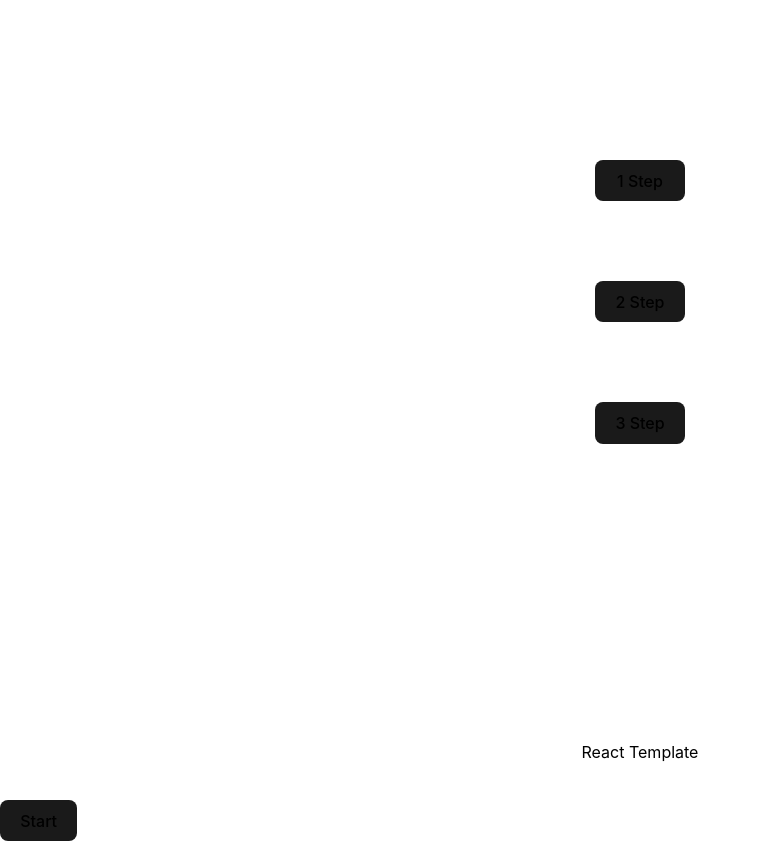
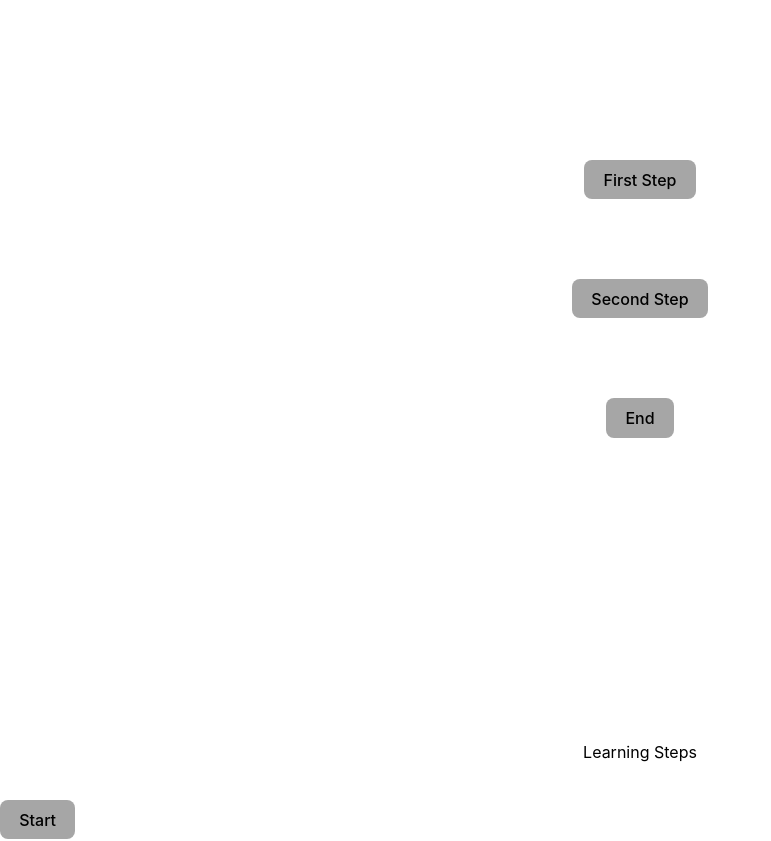
Before and after one commit to CyberWalrus/novice-learning-prototype, a React (Vite) app: page / in a window 1280 px wide. Shown: the whole page, without its empty margins (0-771 px from the left). Built offline with nearby package versions, Linux system fonts and the light colour scheme.

Commit message:
fix styles

```diff
--- a/src/components/button/index.tsx
+++ b/src/components/button/index.tsx
@@ -1,4 +1,3 @@
-import type { FC } from 'react';
 import { forwardRef } from 'react';
 import { clsx } from 'clsx';
 
--- a/src/components/button/style.module.scss
+++ b/src/components/button/style.module.scss
@@ -1,24 +1,26 @@
 .button {
+    width: max-content;
     padding: 0.6em 1.2em;
 
     font-weight: 500;
     font-size: 1em;
     font-family: inherit;
 
-    background-color: #1a1a1a;
-    border: 1px solid transparent;
+    background-color: var(--color_button);
+    border: 0;
     border-radius: 8px;
     cursor: pointer;
 
-    transition: border-color 0.25s;
+    transition: border-color 0.25s, box-shadow 0.25s;
 
     &_hover,
     &:hover {
-        border-color: #646cff;
+        border: 0;
+        box-shadow: 0 0 3px 1px var(--color_button-border);
     }
 
     &:focus,
     &:focus-visible {
-        outline: 4px auto -webkit-focus-ring-color;
+        outline: 0px auto -webkit-focus-ring-color;
     }
 }
--- a/src/components/footer/index.tsx
+++ b/src/components/footer/index.tsx
@@ -2,6 +2,6 @@ import type { FC } from 'react';
 
 import classes from './styles.module.scss';
 
-const Footer: FC = () => <footer className={classes.footer}>React Template</footer>;
+const Footer: FC = () => <footer className={classes.footer}>Learning Steps</footer>;
 
 export default Footer;
--- a/src/pages/home/index.tsx
+++ b/src/pages/home/index.tsx
@@ -54,7 +54,7 @@ const Home = () => {
                 isHover={isHoverFirst}
                 onClick={handleClickFirstStep}
             >
-                1 Step
+                First Step
             </Button>
             <Button
                 ref={$secondStep}
@@ -62,7 +62,7 @@ const Home = () => {
                 isHover={isHoverSecond}
                 onClick={handleClickSecondStep}
             >
-                2 Step
+                Second Step
             </Button>
             <Button
                 ref={$thirdStep}
@@ -70,7 +70,7 @@ const Home = () => {
                 isHover={isHoverThird}
                 onClick={handleClickThirdStep}
             >
-                3 Step
+                End
             </Button>
         </div>
     );
--- a/src/pages/home/styles.module.scss
+++ b/src/pages/home/styles.module.scss
@@ -1,6 +1,8 @@
 .home {
     display: flex;
     flex-direction: column;
+    align-items: center;
+    justify-content: center;
     margin-top: 5rem;
 }
 
--- a/src/styles/colors.scss
+++ b/src/styles/colors.scss
@@ -2,10 +2,14 @@
     color-scheme: light dark;
 
     --color_text: rgba(255, 255, 255, 0.87);
-    --color_background: #242424;
+    --color_background: #3c3c3c;
+    --color_button: #1a1a1a;
+    --color_button-border: #646cff;
 
     @media (prefers-color-scheme: light) {
         --color_text: #213547;
         --color_background: #ffffff;
+        --color_button: #a6a6a6;
+        --color_button-border: #242aa0;
     }
 }
--- a/src/widgets/focus-layout/focus-layout.module.scss
+++ b/src/widgets/focus-layout/focus-layout.module.scss
@@ -12,24 +12,32 @@
 
 .transparent-box {
     position: absolute;
-    /* stylelint-disable */
-    transform: translate3d(-20px, -20px, 0);
 
     padding: 20px;
 
     background-color: transparent;
     border-radius: 2rem;
     box-shadow: 0px 0px 0px calc(100vw + 100vh) rgba(0, 0, 0, 0.4);
+    transform: translate3d(-20px, -20px, 0); /* stylelint-disable-line */
 }
 
 .active-box {
     position: absolute;
-    top: 40px;
     z-index: 2;
 
-    width: 20px;
-    height: 20px;
+    background-color: transparent;
+    cursor: pointer;
+}
+
+.close {
+    position: fixed;
+    top: 20px;
+    right: 20px;
+    z-index: 3;
+
+    color: rgb(254, 254, 254);
+    font-size: 140%;
 
     background-color: transparent;
-    opacity: 0.5;
+    border: 0;
 }
--- a/src/widgets/focus-layout/focus-layout.tsx
+++ b/src/widgets/focus-layout/focus-layout.tsx
@@ -11,12 +11,16 @@ import classes from './focus-layout.module.scss';
 const FocusLayout: FC<FocusLayoutProps> = () => {
     const $activeBox = useHover<HTMLDivElement>();
     const [style, setStyle] = useState<CSSProperties>();
-    const { step, $element } = useFocusLayoutContext();
+    const { step, $element, handleChangeStep } = useFocusLayoutContext();
 
     const isHidden = step === 'start' || step === 'end';
 
     const handleClick = () => {
         $element?.current?.click();
+    };
+
+    const handleEnd = () => {
+        handleChangeStep?.('end');
     };
 
     useEffect(() => {
@@ -55,6 +59,9 @@ const FocusLayout: FC<FocusLayoutProps> = () => {
                 onClick={handleClick}
                 style={style}
             />
+            <button className={classes.close} onClick={handleEnd} type="button">
+                Close
+            </button>
         </div>,
         document.body,
     );
--- a/src/widgets/focus-layout/start-popup.module.scss
+++ b/src/widgets/focus-layout/start-popup.module.scss
@@ -10,7 +10,7 @@
     width: 160px;
     height: 80px;
 
-    background-color: rgba(198, 198, 4, 0.35);
+    background-color: rgba(14, 198, 4, 0.35);
     border-radius: 10px;
     transform: translateX(-50%);
 }
--- a/src/widgets/focus-layout/start-popup.tsx
+++ b/src/widgets/focus-layout/start-popup.tsx
@@ -9,16 +9,19 @@ import classes from './start-popup.module.scss';
 
 const StartPopup: FC = () => {
     const { step, handleChangeStep } = useFocusLayoutContext();
+
+    const text = step === 'start' ? 'Start' : 'Retry';
+
     const handleClick = () => {
         handleChangeStep?.(1);
     };
-    if (step !== 'start') {
+    if (step !== 'start' && step !== 'end') {
         return null;
     }
 
     return createPortal(
         <div className={classes.startPopup}>
-            <Button onClick={handleClick}>Start</Button>
+            <Button onClick={handleClick}>{text}</Button>
         </div>,
         document.body,
     );
--- a/src/widgets/focus-layout/use-hover.ts
+++ b/src/widgets/focus-layout/use-hover.ts
@@ -7,6 +7,7 @@ export const useHover = <GElement extends HTMLElement>() => {
     const ref = useRef<GElement>(null);
 
     useEffect(() => {
+        handleChangeHover?.(false);
         const handleMouseOver = () => handleChangeHover?.(true);
         const handleMouseOut = () => handleChangeHover?.(false);
 
```
